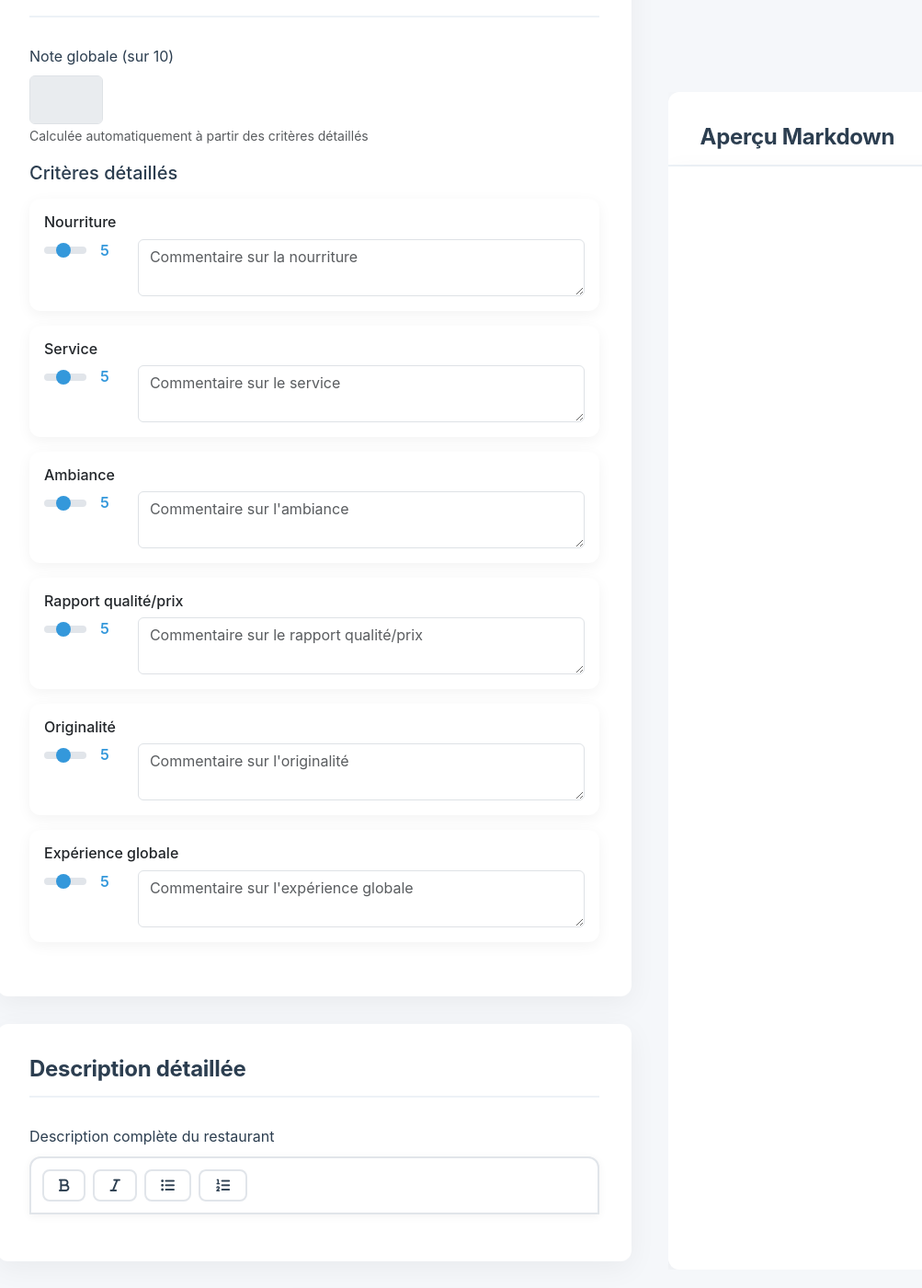
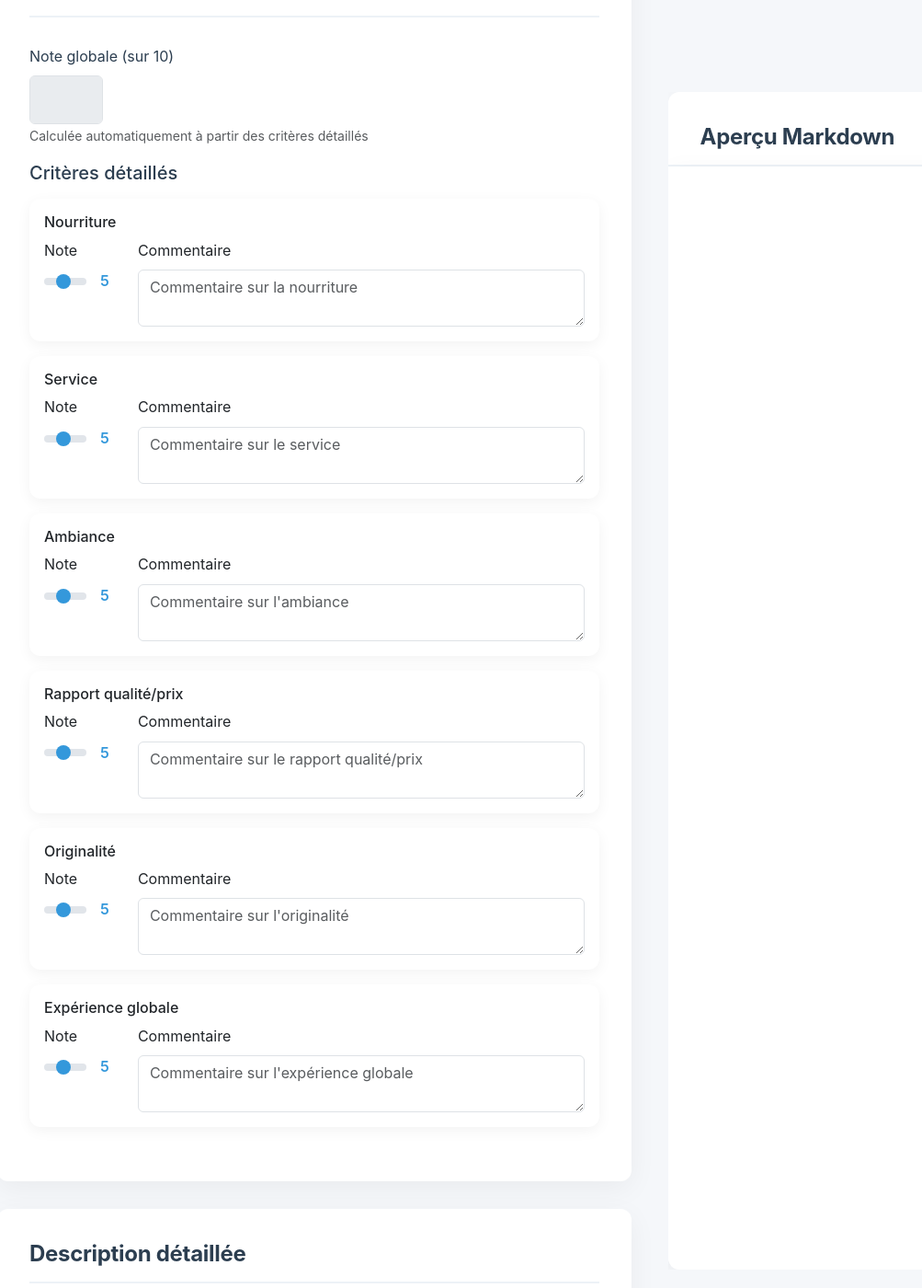
Before and after one commit to Natael21/blog-culinaire, a Jekyll site: the page admin/new-resto.html, which Jekyll copies as it is, in a window 1280 px wide and 1400 px high, scrolled down 1699 px. Shown: the whole window at 92% size, without its empty margins (35-1038 px from the left). Built offline with Jekyll 4.4.1, drawn with Linux system fonts in a browser that asks for light colours.

Commit message:
gros step d'erreur des champs ! revert before if necesary !

```diff
--- a/admin/new-resto.html
+++ b/admin/new-resto.html
@@ -137,7 +137,17 @@
             margin-top: 0;
         }
 
-        /* Masquer les messages d'erreur par défaut */
+        /* Styles pour les champs en erreur */
+        .form-control.is-invalid,
+        .form-control.show-error.is-invalid,
+        select.is-invalid,
+        textarea.is-invalid {
+            border-color: var(--secondary-color) !important;
+            background-color: #fff5f5 !important;
+            box-shadow: 0 0 0 0.2rem rgba(231, 76, 60, 0.25) !important;
+        }
+
+        /* Style pour les messages d'erreur */
         .invalid-feedback {
             display: none;
             color: var(--secondary-color);
@@ -145,19 +155,27 @@
             margin-top: 0.25rem;
         }
 
-        /* Montrer les erreurs quand la classe show-error est présente */
-        .form-control.show-error.is-invalid ~ .invalid-feedback {
+        /* Afficher les messages d'erreur */
+        .form-control.is-invalid + .invalid-feedback,
+        .form-control.show-error.is-invalid + .invalid-feedback,
+        select.is-invalid + .invalid-feedback,
+        textarea.is-invalid + .invalid-feedback {
             display: block !important;
         }
 
-        .error-icon {
-            display: none !important;
-        }
-
-        /* Ne montrer les erreurs que lorsque la classe show-error est présente */
-        .form-control.show-error.is-invalid + .error-icon,
-        .form-control.show-error.is-invalid + .error-icon + .invalid-feedback {
-            display: block !important;
+        /* Style pour la zone d'upload en erreur */
+        .upload-zone.show-error {
+            border: 2px dashed var(--secondary-color) !important;
+            background-color: #fff5f5 !important;
+        }
+
+        /* Style pour les sliders en erreur */
+        .form-range.is-invalid::-webkit-slider-thumb {
+            background-color: var(--secondary-color) !important;
+        }
+
+        .form-range.is-invalid::-webkit-slider-runnable-track {
+            background-color: rgba(231, 76, 60, 0.25) !important;
         }
 
         .form-section {
@@ -360,12 +378,6 @@
             font-size: 1.1rem !important;
             color: var(--accent-color);
             padding: 12px !important;
-        }
-
-        .is-invalid {
-            border-color: var(--secondary-color) !important;
-            box-shadow: 0 0 0 4px rgba(231, 76, 60, 0.1) !important;
-            background-color: #fff5f5 !important;
         }
 
         .image-preview-container {
@@ -553,12 +565,6 @@
 
         .address-suggestion.selected {
             background-color: rgba(52, 152, 219, 0.1);
-        }
-
-        .form-control.is-invalid {
-            border-color: var(--secondary-color) !important;
-            box-shadow: 0 0 0 0.2rem rgba(231, 76, 60, 0.25) !important;
-            background-color: #fff5f5 !important;
         }
 
         .form-control.is-invalid:focus {
@@ -1193,79 +1199,53 @@
                 { id: 'overallExperienceComment', message: 'Veuillez commenter l\'expérience globale' }
             ];
 
+            // Réinitialiser tous les états d'erreur
+            document.querySelectorAll('.is-invalid').forEach(el => {
+                el.classList.remove('is-invalid');
+            });
+            document.querySelectorAll('.invalid-feedback').forEach(el => {
+                el.remove();
+            });
+
+            // Valider chaque champ requis
             requiredFields.forEach(field => {
                 const element = document.getElementById(field.id);
                 if (!element.value.trim()) {
-                    element.classList.add('show-error', 'is-invalid');
-
-                    // Ajouter ou mettre à jour le message d'erreur
-                    let errorMessage = element.nextElementSibling;
-                    if (!errorMessage || !errorMessage.classList.contains('invalid-feedback')) {
-                        errorMessage = document.createElement('div');
-                        errorMessage.className = 'invalid-feedback';
-                        element.parentNode.insertBefore(errorMessage, element.nextSibling);
-                    }
-                    errorMessage.textContent = field.message;
-                    errorMessage.style.display = 'block';
+                    element.classList.add('is-invalid');
+
+                    // Créer et ajouter le message d'erreur
+                    const errorDiv = document.createElement('div');
+                    errorDiv.className = 'invalid-feedback';
+                    errorDiv.textContent = field.message;
+                    element.parentNode.insertBefore(errorDiv, element.nextSibling);
 
                     isValid = false;
-                } else {
-                    element.classList.remove('show-error', 'is-invalid');
-                    const errorMessage = element.nextElementSibling;
-                    if (errorMessage && errorMessage.classList.contains('invalid-feedback')) {
-                        errorMessage.style.display = 'none';
-                    }
                 }
             });
 
-            // Valider le contenu de l'éditeur
+            // Valider l'éditeur
             const editorContent = editor.getHTML().replace(/<[^>]*>/g, '').trim();
             const editorElement = document.querySelector('.ProseMirror');
             if (!editorContent) {
-                editorElement.classList.add('show-error', 'editor-invalid');
+                editorElement.classList.add('editor-invalid');
+                const errorDiv = document.createElement('div');
+                errorDiv.className = 'invalid-feedback';
+                errorDiv.textContent = 'Veuillez ajouter une description détaillée';
+                editorElement.parentNode.appendChild(errorDiv);
                 isValid = false;
-                let errorMessage = document.querySelector('#editor-error');
-                if (!errorMessage) {
-                    errorMessage = document.createElement('div');
-                    errorMessage.id = 'editor-error';
-                    errorMessage.className = 'invalid-feedback';
-                    errorMessage.style.display = 'block';
-                    errorMessage.textContent = 'Veuillez ajouter une description détaillée';
-                    editorElement.parentNode.appendChild(errorMessage);
-                }
-            } else {
-                editorElement.classList.remove('show-error', 'editor-invalid');
-                const errorMessage = document.querySelector('#editor-error');
-                if (errorMessage) {
-                    errorMessage.remove();
-                }
             }
 
             // Valider l'image principale
             const mainImageZone = document.getElementById('mainImageZone');
             if (!mainImageFile) {
                 mainImageZone.classList.add('show-error');
-                let errorMessage = document.querySelector('#mainImage-error');
-                if (!errorMessage) {
-                    errorMessage = document.createElement('div');
-                    errorMessage.id = 'mainImage-error';
-                    errorMessage.className = 'invalid-feedback';
-                    errorMessage.style.display = 'block';
-                    errorMessage.textContent = 'Veuillez ajouter une image principale';
-                    mainImageZone.parentNode.appendChild(errorMessage);
-                }
-                mainImageZone.style.borderColor = 'var(--secondary-color)';
-                mainImageZone.style.backgroundColor = '#fff5f5';
+                const errorDiv = document.createElement('div');
+                errorDiv.className = 'invalid-feedback';
+                errorDiv.style.display = 'block';
+                errorDiv.textContent = 'Veuillez ajouter une image principale';
+                mainImageZone.parentNode.appendChild(errorDiv);
+                mainImageZone.scrollIntoView({ behavior: 'smooth', block: 'center' });
                 isValid = false;
-                mainImageZone.scrollIntoView({ behavior: 'smooth', block: 'center' });
-            } else {
-                mainImageZone.classList.remove('show-error');
-                mainImageZone.style.borderColor = '';
-                mainImageZone.style.backgroundColor = '';
-                const errorMessage = document.querySelector('#mainImage-error');
-                if (errorMessage) {
-                    errorMessage.remove();
-                }
             }
 
             return isValid;
@@ -1471,7 +1451,7 @@
                 <div class="form-section">
                     <h2 class="form-section-title">Informations de base</h2>
                     <div class="form-group">
-                        <label for="title">Nom du restaurant</label>
+                        <label for="title" class="form-label">Nom du restaurant</label>
                         <div class="input-wrapper">
                             <input type="text" id="title" name="title" class="form-control" required>
                             <div class="invalid-feedback">Veuillez entrer le nom du restaurant</div>
@@ -1479,7 +1459,7 @@
                     </div>
 
                     <div class="form-group">
-                        <label for="date">Date de visite</label>
+                        <label for="date" class="form-label">Date de visite</label>
                         <div class="input-wrapper">
                             <input type="date" id="date" name="date" class="form-control" required>
                             <div class="invalid-feedback">Veuillez sélectionner la date de visite</div>
@@ -1487,7 +1467,7 @@
                     </div>
 
                     <div class="form-group">
-                        <label for="description">Résumé</label>
+                        <label for="description" class="form-label">Résumé</label>
                         <div class="input-wrapper">
                             <textarea id="description" name="description" class="form-control" maxlength="150" required></textarea>
                             <div class="invalid-feedback">Veuillez entrer un résumé</div>
@@ -1496,7 +1476,7 @@
                     </div>
 
                     <div class="form-group">
-                        <label for="address">Adresse</label>
+                        <label for="address" class="form-label">Adresse</label>
                         <div class="input-wrapper">
                             <input type="text" id="address" name="address" class="form-control" required placeholder="Commencez à taper une adresse...">
                             <div class="invalid-feedback">Veuillez entrer une adresse valide</div>
@@ -1504,7 +1484,7 @@
                     </div>
 
                     <div class="form-group">
-                        <label for="style">Style de cuisine</label>
+                        <label for="style" class="form-label">Style de cuisine</label>
                         <div class="input-wrapper">
                             <select class="form-control" id="style" name="style" required>
                                 <option value="">Sélectionner un style</option>
@@ -1522,7 +1502,7 @@
                     </div>
 
                     <div class="form-group">
-                        <label for="price">Gamme de prix</label>
+                        <label for="price" class="form-label">Gamme de prix</label>
                         <div class="input-wrapper">
                             <select class="form-control" id="price" name="price" required>
                                 <option value="">Sélectionner une gamme de prix</option>
@@ -1535,25 +1515,21 @@
                     </div>
 
                     <div class="form-group">
-                        <label>Options alimentaires disponibles</label>
+                        <label class="form-label d-block">Options alimentaires disponibles</label>
                         <div class="form-check-container">
                             <div class="form-check">
                                 <input class="form-check-input" type="checkbox" id="vegetarian" name="diet" value="vegetarian-friendly">
-                                <label class="form-check-label" for="vegetarian">
-                                    Options végétariennes
-                                </label>
+                                <label class="form-check-label" for="vegetarian">Options végétariennes</label>
                             </div>
                             <div class="form-check">
                                 <input class="form-check-input" type="checkbox" id="vegan" name="diet" value="vegan-friendly">
-                                <label class="form-check-label" for="vegan">
-                                    Options végétaliennes
-                                </label>
+                                <label class="form-check-label" for="vegan">Options végétaliennes</label>
                             </div>
                         </div>
                     </div>
 
                     <div class="form-group">
-                        <label for="mainImage">Image principale</label>
+                        <label for="mainImage" class="form-label">Image principale</label>
                         <div class="upload-zone" id="mainImageZone">
                             <input type="file" id="mainImage" name="mainImage" accept="image/*" required>
                             <div class="upload-icon">
@@ -1566,7 +1542,7 @@
                     </div>
 
                     <div class="form-group">
-                        <label>Images de la galerie</label>
+                        <label for="galleryImages" class="form-label">Images de la galerie</label>
                         <div class="upload-zone" id="galleryZone">
                             <input type="file" id="galleryImages" name="galleryImages" accept="image/*" multiple>
                             <div class="upload-icon">
@@ -1597,17 +1573,15 @@
                             <h4 class="h6">Nourriture</h4>
                             <div class="row">
                                 <div class="col-md-2">
+                                    <label for="foodScore" class="form-label">Note</label>
                                     <div class="d-flex align-items-center gap-2">
-                                        <input type="range" class="form-range" id="foodScore" min="1" max="10" step="1" value="5" required>
+                                        <input type="range" class="form-range" id="foodScore" name="foodScore" min="1" max="10" step="1" value="5" required>
                                         <span class="rating-value">5</span>
                                     </div>
-                                    <div class="invalid-feedback">Veuillez noter la nourriture</div>
                                 </div>
                                 <div class="col-md-10">
-                                    <div class="input-wrapper">
-                                        <textarea class="form-control" id="foodComment" rows="2" placeholder="Commentaire sur la nourriture" required></textarea>
-                                        <div class="invalid-feedback">Veuillez commenter la nourriture</div>
-                                    </div>
+                                    <label for="foodComment" class="form-label">Commentaire</label>
+                                    <textarea class="form-control" id="foodComment" name="foodComment" rows="2" placeholder="Commentaire sur la nourriture" required></textarea>
                                 </div>
                             </div>
                         </div>
@@ -1617,17 +1591,15 @@
                             <h4 class="h6">Service</h4>
                             <div class="row">
                                 <div class="col-md-2">
+                                    <label for="serviceScore" class="form-label">Note</label>
                                     <div class="d-flex align-items-center gap-2">
-                                        <input type="range" class="form-range" id="serviceScore" min="1" max="10" step="1" value="5" required>
+                                        <input type="range" class="form-range" id="serviceScore" name="serviceScore" min="1" max="10" step="1" value="5" required>
                                         <span class="rating-value">5</span>
                                     </div>
-                                    <div class="invalid-feedback">Veuillez noter le service</div>
                                 </div>
                                 <div class="col-md-10">
-                                    <div class="input-wrapper">
-                                        <textarea class="form-control" id="serviceComment" rows="2" placeholder="Commentaire sur le service" required></textarea>
-                                        <div class="invalid-feedback">Veuillez commenter le service</div>
-                                    </div>
+                                    <label for="serviceComment" class="form-label">Commentaire</label>
+                                    <textarea class="form-control" id="serviceComment" name="serviceComment" rows="2" placeholder="Commentaire sur le service" required></textarea>
                                 </div>
                             </div>
                         </div>
@@ -1637,17 +1609,15 @@
                             <h4 class="h6">Ambiance</h4>
                             <div class="row">
                                 <div class="col-md-2">
+                                    <label for="ambianceScore" class="form-label">Note</label>
                                     <div class="d-flex align-items-center gap-2">
-                                        <input type="range" class="form-range" id="ambianceScore" min="1" max="10" step="1" value="5" required>
+                                        <input type="range" class="form-range" id="ambianceScore" name="ambianceScore" min="1" max="10" step="1" value="5" required>
                                         <span class="rating-value">5</span>
                                     </div>
-                                    <div class="invalid-feedback">Veuillez noter l'ambiance</div>
                                 </div>
                                 <div class="col-md-10">
-                                    <div class="input-wrapper">
-                                        <textarea class="form-control" id="ambianceComment" rows="2" placeholder="Commentaire sur l'ambiance" required></textarea>
-                                        <div class="invalid-feedback">Veuillez commenter l'ambiance</div>
-                                    </div>
+                                    <label for="ambianceComment" class="form-label">Commentaire</label>
+                                    <textarea class="form-control" id="ambianceComment" name="ambianceComment" rows="2" placeholder="Commentaire sur l'ambiance" required></textarea>
                                 </div>
                             </div>
                         </div>
@@ -1657,17 +1627,15 @@
                             <h4 class="h6">Rapport qualité/prix</h4>
                             <div class="row">
                                 <div class="col-md-2">
+                                    <label for="valueScore" class="form-label">Note</label>
                                     <div class="d-flex align-items-center gap-2">
-                                        <input type="range" class="form-range" id="valueScore" min="1" max="10" step="1" value="5" required>
+                                        <input type="range" class="form-range" id="valueScore" name="valueScore" min="1" max="10" step="1" value="5" required>
                                         <span class="rating-value">5</span>
                                     </div>
-                                    <div class="invalid-feedback">Veuillez noter le rapport qualité/prix</div>
                                 </div>
                                 <div class="col-md-10">
-                                    <div class="input-wrapper">
-                                        <textarea class="form-control" id="valueComment" rows="2" placeholder="Commentaire sur le rapport qualité/prix" required></textarea>
-                                        <div class="invalid-feedback">Veuillez commenter le rapport qualité/prix</div>
-                                    </div>
+                                    <label for="valueComment" class="form-label">Commentaire</label>
+                                    <textarea class="form-control" id="valueComment" name="valueComment" rows="2" placeholder="Commentaire sur le rapport qualité/prix" required></textarea>
                                 </div>
                             </div>
                         </div>
@@ -1677,17 +1645,15 @@
                             <h4 class="h6">Originalité</h4>
                             <div class="row">
                                 <div class="col-md-2">
+                                    <label for="originalityScore" class="form-label">Note</label>
                                     <div class="d-flex align-items-center gap-2">
-                                        <input type="range" class="form-range" id="originalityScore" min="1" max="10" step="1" value="5" required>
+                                        <input type="range" class="form-range" id="originalityScore" name="originalityScore" min="1" max="10" step="1" value="5" required>
                                         <span class="rating-value">5</span>
                                     </div>
-                                    <div class="invalid-feedback">Veuillez noter l'originalité</div>
                                 </div>
                                 <div class="col-md-10">
-                                    <div class="input-wrapper">
-                                        <textarea class="form-control" id="originalityComment" rows="2" placeholder="Commentaire sur l'originalité" required></textarea>
-                                        <div class="invalid-feedback">Veuillez commenter l'originalité</div>
-                                    </div>
+                                    <label for="originalityComment" class="form-label">Commentaire</label>
+                                    <textarea class="form-control" id="originalityComment" name="originalityComment" rows="2" placeholder="Commentaire sur l'originalité" required></textarea>
                                 </div>
                             </div>
                         </div>
@@ -1697,17 +1663,15 @@
                             <h4 class="h6">Expérience globale</h4>
                             <div class="row">
                                 <div class="col-md-2">
+                                    <label for="overallExperienceScore" class="form-label">Note</label>
                                     <div class="d-flex align-items-center gap-2">
-                                        <input type="range" class="form-range" id="overallExperienceScore" min="1" max="10" step="1" value="5" required>
+                                        <input type="range" class="form-range" id="overallExperienceScore" name="overallExperienceScore" min="1" max="10" step="1" value="5" required>
                                         <span class="rating-value">5</span>
                                     </div>
-                                    <div class="invalid-feedback">Veuillez noter l'expérience globale</div>
                                 </div>
                                 <div class="col-md-10">
-                                    <div class="input-wrapper">
-                                        <textarea class="form-control" id="overallExperienceComment" rows="2" placeholder="Commentaire sur l'expérience globale" required></textarea>
-                                        <div class="invalid-feedback">Veuillez commenter l'expérience globale</div>
-                                    </div>
+                                    <label for="overallExperienceComment" class="form-label">Commentaire</label>
+                                    <textarea class="form-control" id="overallExperienceComment" name="overallExperienceComment" rows="2" placeholder="Commentaire sur l'expérience globale" required></textarea>
                                 </div>
                             </div>
                         </div>
```
